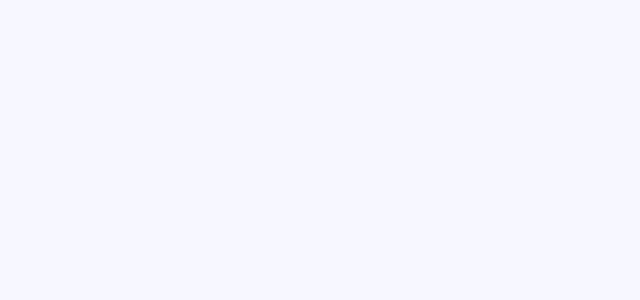
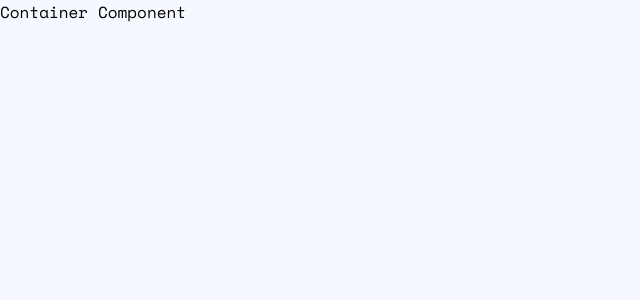
Before and after one commit to M4XPRD/github-user-finder, a React (Create React App) app: page / in a window 1280 px wide. Shown: the top 300 px of the page, without its empty margins (0-640 px from the left). Built offline with nearby package versions, Linux system fonts and the light colour scheme.

Commit message:
Main components added

```diff
--- a/src/App.tsx
+++ b/src/App.tsx
@@ -1,9 +1,12 @@
-function App() {
-  return (
-    <>
+import Container from 'components/Container/Container';
+import Header from 'components/Header/Header';
+import Search from 'components/Search/Search';
 
-    </>
-  );
-}
+const App = () => (
+  <Container>
+    <Header />
+    <Search hasError onSubmit={() => {}} />
+  </Container>
+);
 
 export default App;
```
